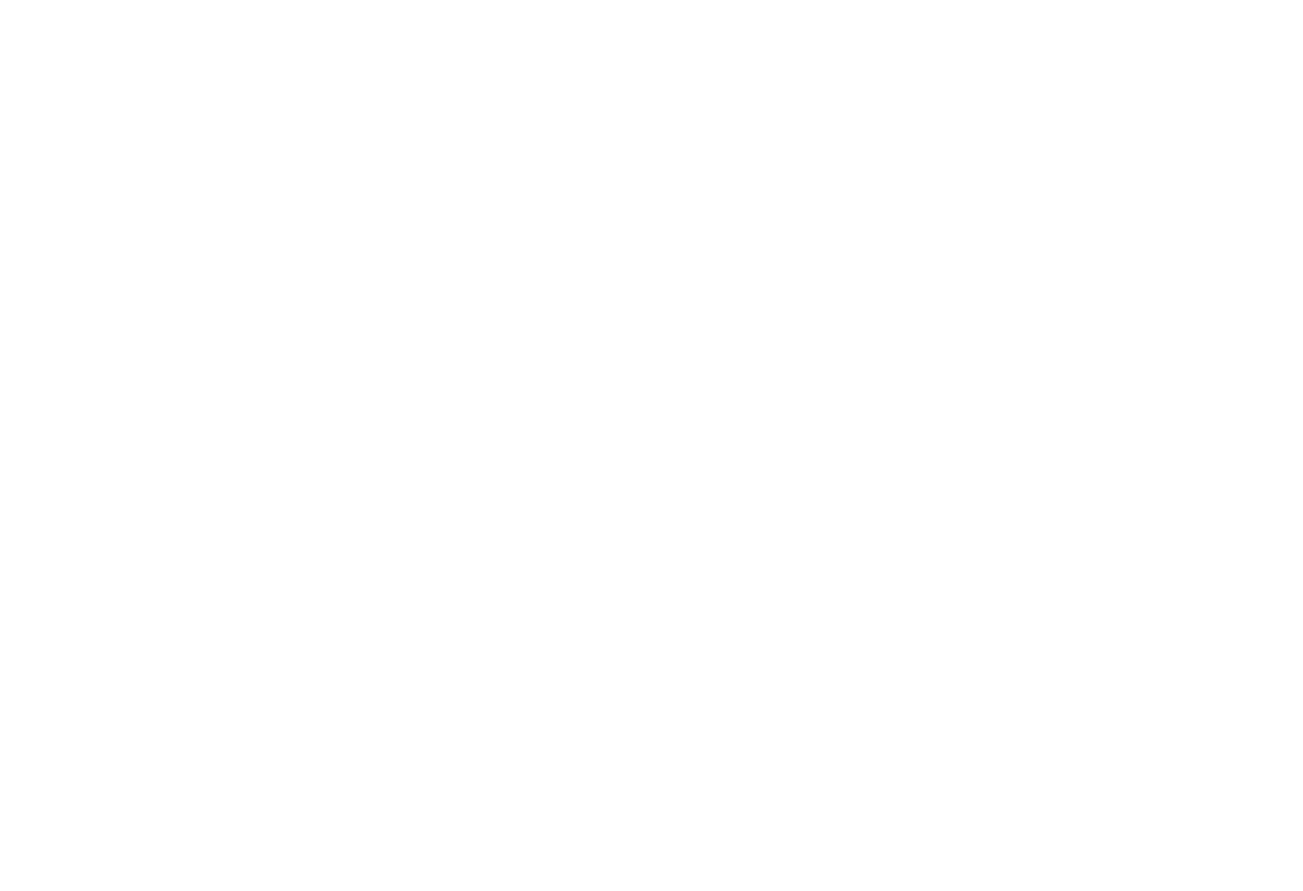
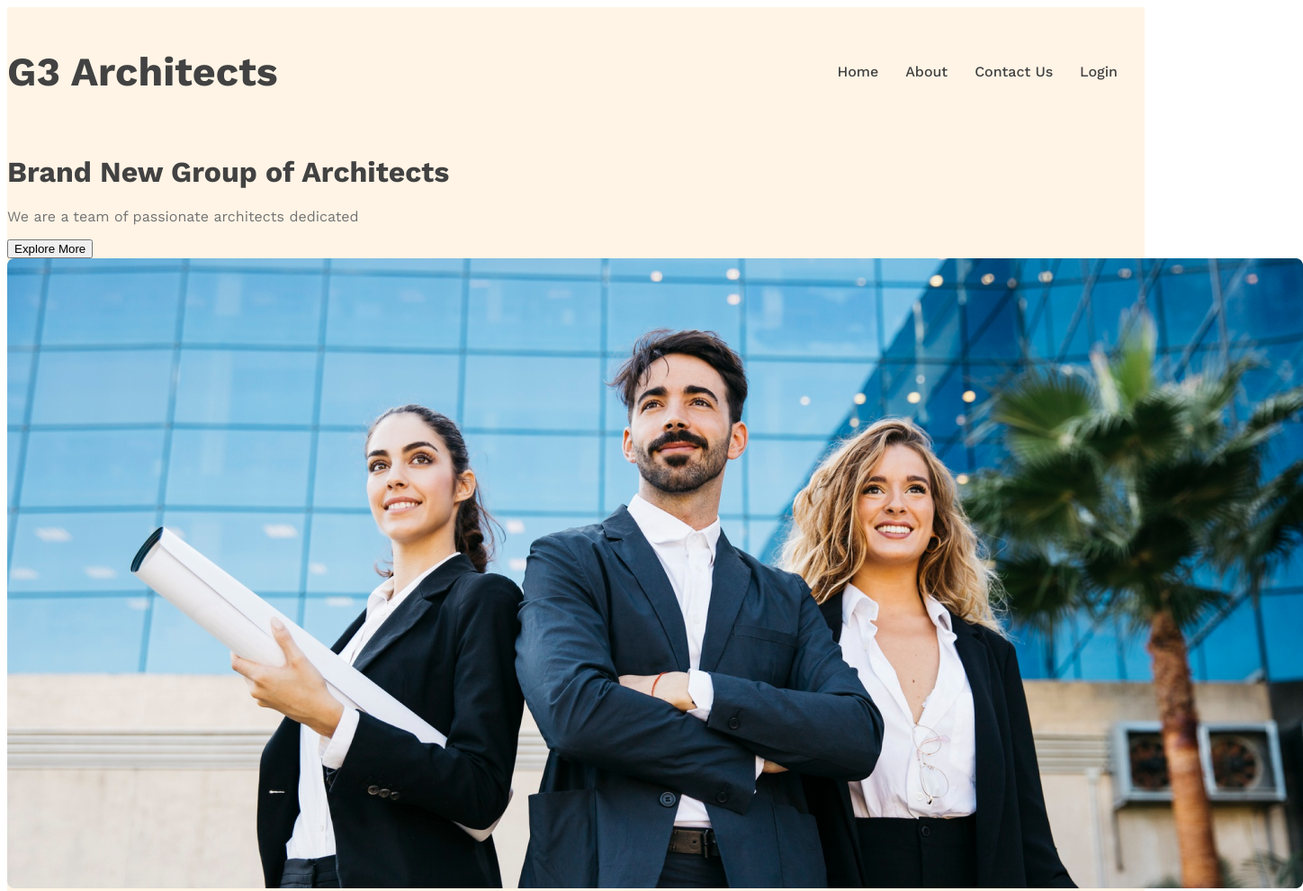
Before and after one commit to rayadkhan001/ph25_g3_architects_material, a plain HTML site: page index.html in a window 1280 px wide. Shown: the top 990 px of the page at 90% size, 1448 px wide, since content can reach past the window. Before the commit the page ends 800 px from the top, so only its background shows below. Drawn offline with nearby package versions, Linux system fonts and the light colour scheme.

Commit message:
Created Nav and Banner

```diff
--- a/assets/css/style.css
+++ b/assets/css/style.css
@@ -1,42 +1,53 @@
+@import url('https://fonts.googleapis.com/css2?family=Work+Sans:ital,wght@0,100..900;1,100..900&display=swap');
 
-.container{
-    display: grid;
-    grid-template-columns: repeat(3, 1fr);
-    gap: 20px;
+.work-sans-font {
+  font-family: "Work Sans", sans-serif;
+  font-optical-sizing: auto;
+  font-weight: 400;
+  font-style: normal;
 }
-.food{
-    border: 2px solid tomato;
-    padding: 10px;
-    border-radius: 10px;
+/* UNIVARSAL / SHARED STYLES */
+/* * {
+    margin: 0;
+    padding: 0;
+    box-sizing: border-box;
+} */
+.display_flex {
+    display: flex;
 }
-.food img{
-    width: 100%;
-    height: auto;
-    border-radius: 10px;
+
+/* DARK 2 */
+.text_gray {
+    color: #424242;
 }
-/* smaller device */
-@media screen and (max-width: 576px) {
-    .container{
-        grid-template-columns: 1fr;
-    }
-    .food{
-        border: 1px solid tomato;
-        padding: 5px;
-    }
-    .food img{
-        border-radius: 5px;
-    }
+
+/* DARK 3 */
+.text_light_gray {
+    color: #727272;
 }
-/* medium device */
-@media screen and (min-width: 576px) and (max-width: 992px) {
-    .container{
-        grid-template-columns: repeat(2, 1fr);
-    }
-    .food{
-        border: 1px solid tomato;
-        padding: 8px;
-    }
-    .food img{
-        border-radius: 8px;
-    }
+.bg_light {
+    background-color: rgba(255, 144, 14, 0.1);
 }
+/* HEADER STYLES */
+.navbar{
+    justify-content: space-between;
+    align-items: center;
+}
+.brand {
+    font-size: 2.8rem;
+    font-weight: 700;
+    color: #424242;
+}
+.nav_item {
+    list-style: none;
+    margin-right: 30px;
+}
+.nav_link {
+    text-decoration: none;
+    font-weight: 500;
+}
+.navbar, .banner {
+    max-width: 1440px;
+    margin: 0 auto;
+}
+/* NAVBAR RELATED STYLES */
--- a/index.html
+++ b/index.html
@@ -4,20 +4,45 @@
     <meta charset="UTF-8">
     <meta name="viewport" content="width=device-width, initial-scale=1.0">
     <title>G3 Architects</title>
-
     <!-- FAVICON LINK -->
     <link rel="icon" href="assets/img/logo/wolf.png" type="image/png">
-
-    <!-- GOOGLE FONT LINK -->
-    <link href="https://fonts.googleapis.com/css2?family=Roboto:wght@300;400;500;700&display=swap" rel="stylesheet">
-
+    <!-- GOOGLE FONT LINKED ON CSS -->
     <!-- CUSTOM CSS LINK -->
     <link rel="stylesheet" href="assets/css/style.css">
     <link rel="stylesheet" href="assets/css/mediaquary.css">
 </head>
-<body>
+<body class="work-sans-font">
     <!-- HEADER STARTS -->
-    <header></header>
+    <header class="bg_light">
+
+        <!-- BRAND LOGO STARTS -->
+        <nav class="navbar display_flex">
+            <h3 class="brand">G3 Architects</h3>
+
+            <!-- BRAND MENU STARTS -->
+            <!-- li.nav_item*4>a.nav_link -->
+            <ul class="nav-links display_flex">
+                <li class="nav_item"><a target="_blank" href="#" class="nav_link text_gray">Home</a></li>
+                <li class="nav_item"><a target="_blank" href="#" class="nav_link text_gray">About</a></li>
+                <li class="nav_item"><a target="_blank" href="#" class="nav_link text_gray">Contact Us</a></li>
+                <li class="nav_item"><a target="_blank" href="#" class="nav_link text_gray">Login</a></li>
+            </ul>
+            <!-- BRAND MENU ENDS -->
+
+        </nav>
+        <!-- BRAND LOGO ENDS -->
+
+        <!-- BANNER STARTS -->
+        <div class="banner">
+            <h1 class="banner_text text_gray">Brand New Group of Architects </h1>
+            <p class="banner_desc text_light_gray">We are a team of passionate architects dedicated</p>
+            <button class="btn_primary">Explore More</button>
+            <img src="assets/img/banner.png" alt="Banner">
+        </div>
+
+        <!-- BANNER ENDS -->
+
+    </header>
     <!-- HEADER ENDS -->
 
     <!-- MAIN STARTS -->
```
